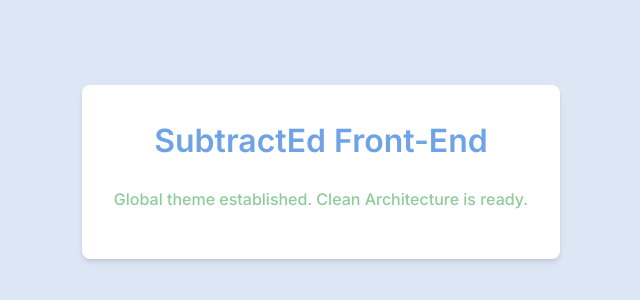
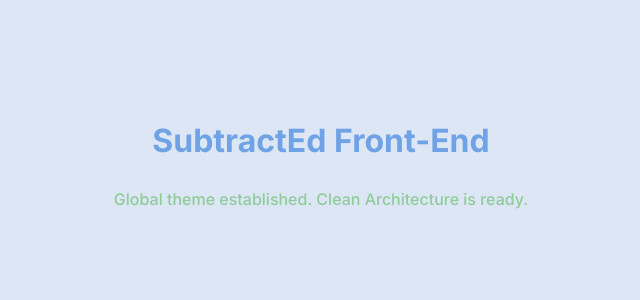
Before and after one commit to reyxdz/SubtractEd, a React (Vite) app in the folder client/: page / in a window 1280 px wide. Shown: the part 228-528 px from the top of the page, without its empty margins (319-959 px from the left). Built offline with nearby package versions, Linux system fonts and the light colour scheme.

Commit message:
feat: Install lucide-react and setup dynamic theme variables

```diff
--- a/client/package.json
+++ b/client/package.json
@@ -10,6 +10,7 @@
     "preview": "vite preview"
   },
   "dependencies": {
+    "lucide-react": "^1.7.0",
     "react": "^19.2.4",
     "react-dom": "^19.2.4"
   },
--- a/client/src/index.css
+++ b/client/src/index.css
@@ -1,7 +1,7 @@
-@import url('https://fonts.googleapis.com/css2?family=Inter:wght@400;500;600;700&display=swap');
+@import url('https://fonts.googleapis.com/css2?family=Inter:wght@400;500;600;700;800&display=swap');
 
 :root {
-  /* Primary Theme Colors */
+  /* Constant Base Colors */
   --color-primary-blue: #6FA3E6;
   --color-bg-soft-blue: #DCE6F5;
   --color-accent-blue: #5B8FD9;
@@ -14,9 +14,14 @@
   --color-bg-soft-red: #F6E3E3;
   --color-accent-red: #D96C6C;
 
-  /* Global and Text Colors */
   --color-text-dark: #2E3A59;
-  --color-white-accent: #FFFFFF;
+  --color-text-muted: #64748B;
+  --color-white: #FFFFFF;
+
+  /* Active Theme Mapping (Default: Blue) */
+  --theme-primary: var(--color-primary-blue);
+  --theme-bg-soft: var(--color-bg-soft-blue);
+  --theme-accent: var(--color-accent-blue);
 
   /* Typography */
   --font-family-base: 'Inter', system-ui, -apple-system, BlinkMacSystemFont, 'Segoe UI', Roboto, sans-serif;
@@ -24,9 +29,28 @@
   --line-height-base: 1.5;
 
   /* Global Elements */
-  --border-radius: 8px;
+  --border-radius-sm: 8px;
+  --border-radius-md: 16px;
+  --border-radius-lg: 24px;
+  --border-radius-pill: 9999px;
   --transition-speed: 0.2s;
-  --box-shadow: 0 4px 6px -1px rgba(0, 0, 0, 0.1), 0 2px 4px -1px rgba(0, 0, 0, 0.06);
+  --box-shadow-soft: 0 8px 32px 0 rgba(111, 163, 230, 0.15); /* Tinted subtle shadow */
+  --box-shadow-elevated: 0 10px 25px -5px rgba(0, 0, 0, 0.1), 0 8px 10px -6px rgba(0, 0, 0, 0.05);
+}
+
+/* Theme Overrides via data attribute */
+:root[data-theme="green"] {
+  --theme-primary: var(--color-primary-green);
+  --theme-bg-soft: var(--color-bg-soft-green);
+  --theme-accent: var(--color-accent-green);
+  --box-shadow-soft: 0 8px 32px 0 rgba(143, 203, 155, 0.2);
+}
+
+:root[data-theme="red"] {
+  --theme-primary: var(--color-primary-red);
+  --theme-bg-soft: var(--color-bg-soft-red);
+  --theme-accent: var(--color-accent-red);
+  --box-shadow-soft: 0 8px 32px 0 rgba(232, 138, 138, 0.15);
 }
 
 * {
@@ -39,7 +63,7 @@ body {
   font-size: var(--font-size-base);
   line-height: var(--line-height-base);
   color: var(--color-text-dark);
-  background-color: var(--color-white-accent);
+  background-color: var(--color-white);
   -webkit-font-smoothing: antialiased;
   -moz-osx-font-smoothing: grayscale;
 }
@@ -47,7 +71,7 @@ body {
 h1, h2, h3, h4, h5, h6 {
   margin-top: 0;
   color: var(--color-text-dark);
-  font-weight: 600;
+  font-weight: 700;
 }
 
 p {
@@ -55,11 +79,20 @@ p {
 }
 
 a {
-  color: var(--color-primary-blue);
+  color: var(--theme-primary);
   text-decoration: none;
   transition: color var(--transition-speed) ease;
 }
 
 a:hover {
-  color: var(--color-accent-blue);
+  color: var(--theme-accent);
 }
+
+/* Glassmorphism Utility */
+.glass {
+  background: rgba(255, 255, 255, 0.65);
+  backdrop-filter: blur(12px);
+  -webkit-backdrop-filter: blur(12px);
+  border: 1px solid rgba(255, 255, 255, 0.8);
+  box-shadow: var(--box-shadow-soft);
+}
```
Also changed, not shown: 1 other file (tests, documents, lock files or other folders).
